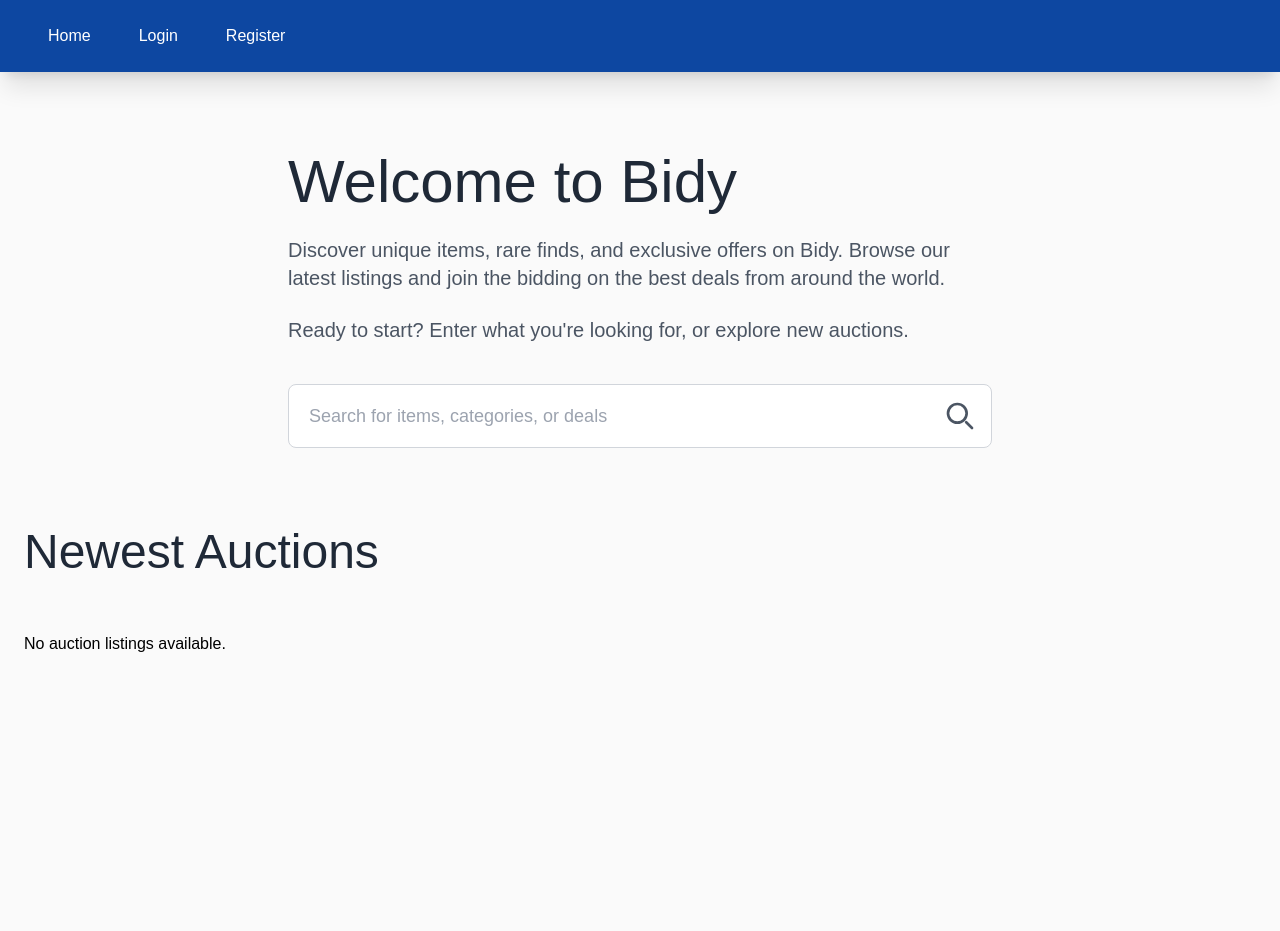
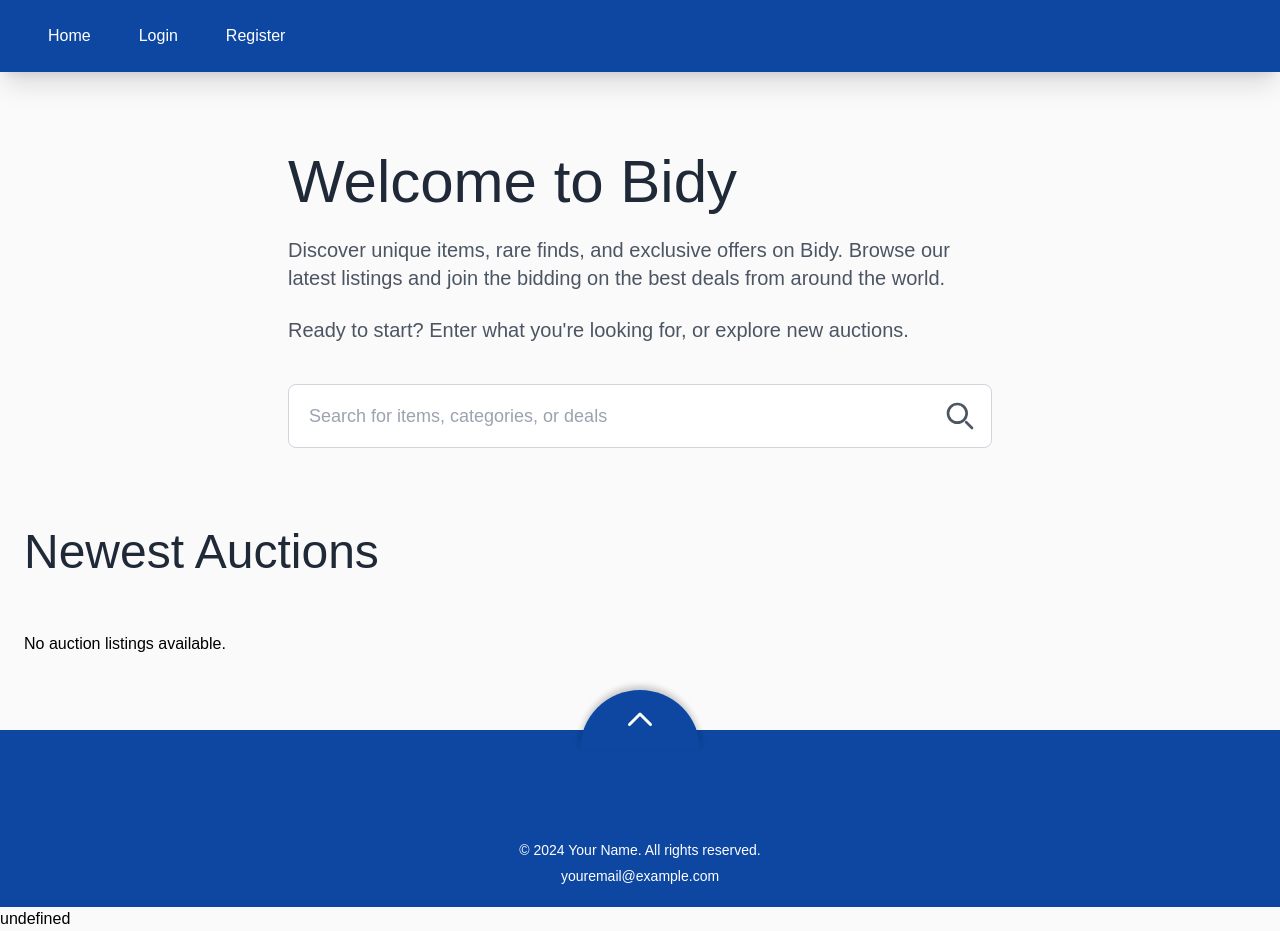
Before and after one commit to EPetrineLynghaug/Bidy-Semester-project, a website with bundled scripts: page index.html in a window 1280 px wide. Before the commit the page ends 800 px from the top, so only its background shows below. Built offline with nearby package versions, Linux system fonts and the light colour scheme; no server answers; a web font is replaced by a local one.

Commit message:
started footer, still neds a lot of work.

```diff
--- a/index.html
+++ b/index.html
@@ -11,6 +11,7 @@
       rel="stylesheet"
       href="https://api.fontshare.com/v2/css?f[]=satoshi@1,2,3,4,5,6,7,8,9&display=swap"
     />
+    <script src="footer.js"></script>
   </head>
   <body class="bg-[#FAFAFA] font-satoshi">
     <!-- Navigasjonsmeny -->
@@ -89,5 +90,6 @@
       id="my-auctions-container"
       class="grid gap-8 p-6 grid-cols-1 sm:grid-cols-2 lg:grid-cols-3 max-w-screen-xl mx-auto"
     ></div>
+    <div id="footer-container"></div>
   </body>
 </html>
--- a/src/js/components/footer.components.js
+++ b/src/js/components/footer.components.js
@@ -0,0 +1,39 @@
+export function renderFooter() {
+  const footerHTML = `
+      <footer style="position: relative; background-color: #0D47A1; color: white; text-align: center; padding: 50px 20px 20px; margin-top: 50px;">
+        <!-- Back to Top Arrow -->
+        <div
+          style="position: absolute; top: -40px; left: 50%; transform: translateX(-50%);
+                 width: 120px; height: 60px; background: #0D47A1;
+                 border-radius: 60px 60px 0 0; box-shadow: 0px -4px 6px rgba(0, 0, 0, 0.2);
+                 display: flex; align-items: center; justify-content: center; cursor: pointer; z-index: 1;"
+          onclick="scrollToTop()">
+          <svg xmlns="http://www.w3.org/2000/svg" viewBox="0 0 24 24" fill="none" stroke="white" stroke-width="2"
+               style="width: 36px; height: 36px;">
+            <path stroke-linecap="round" stroke-linejoin="round" d="M5 15l7-7 7 7" />
+          </svg>
+        </div>
+
+        <!-- Footer Content -->
+        <div style="margin-top: 60px;">
+          <p style="font-size: 14px;">&copy; 2024 Your Name. All rights reserved.</p>
+          <a href="mailto:youremail@example.com"
+             style="color: white; text-decoration: none; font-size: 14px; display: block; margin-top: 5px;"
+             onmouseover="this.style.textDecoration='underline';"
+             onmouseout="this.style.textDecoration='none';">
+            youremail@example.com
+          </a>
+        </div>
+      </footer>
+    `;
+
+  // Finn footer-container og sett inn innholdet
+  const footerContainer = document.getElementById("footer-container");
+  if (footerContainer) {
+    footerContainer.innerHTML = footerHTML;
+  }
+}
+
+export function scrollToTop() {
+  window.scrollTo({ top: 0, behavior: "smooth" });
+}
--- a/src/js/views/index.view.js
+++ b/src/js/views/index.view.js
@@ -3,6 +3,7 @@ import { renderAuthLinks } from "../components/authLinks.js";
 import { listingCardComponent } from "../components/listingCard.components.js";
 import { fetchAuctionListings } from "../api/auctionListings.api.js";
 import { openSearchModal } from "../components/search-modal.component.js";
+import { renderFooter, scrollToTop } from "../components/footer.components.js";
 
 function renderAuctionListings(container, listings) {
   container.innerHTML = "";
@@ -56,4 +57,8 @@ document.addEventListener("DOMContentLoaded", () => {
   setupSearchFunctionality(); // Setup search functionality
 
   loadAuctionListings(); // Load auction listings
+
+  const footerContainer = document.createElement("div");
+  footerContainer.innerHTML = renderFooter();
+  document.body.appendChild(footerContainer);
 });
```
Also changed, not shown: src/css/input.css (+47 -2 lines), src/css/output.css.
